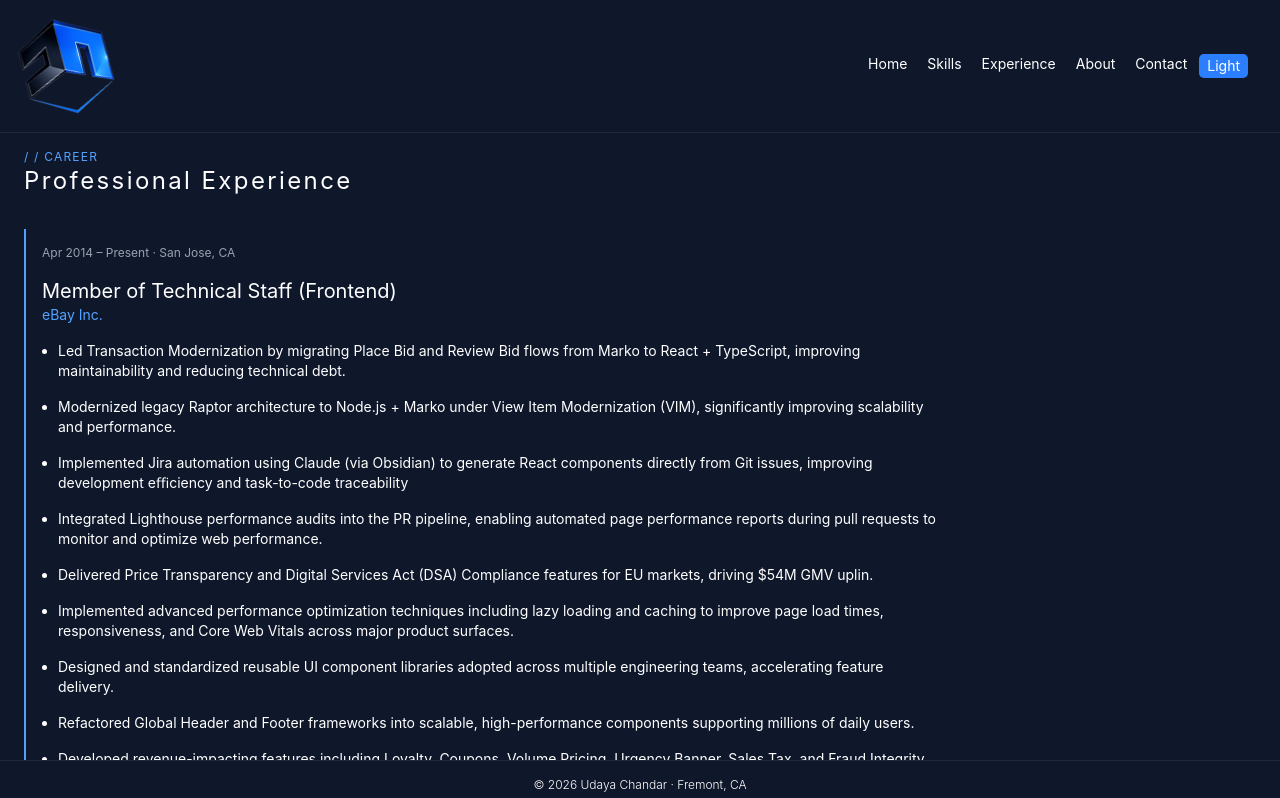
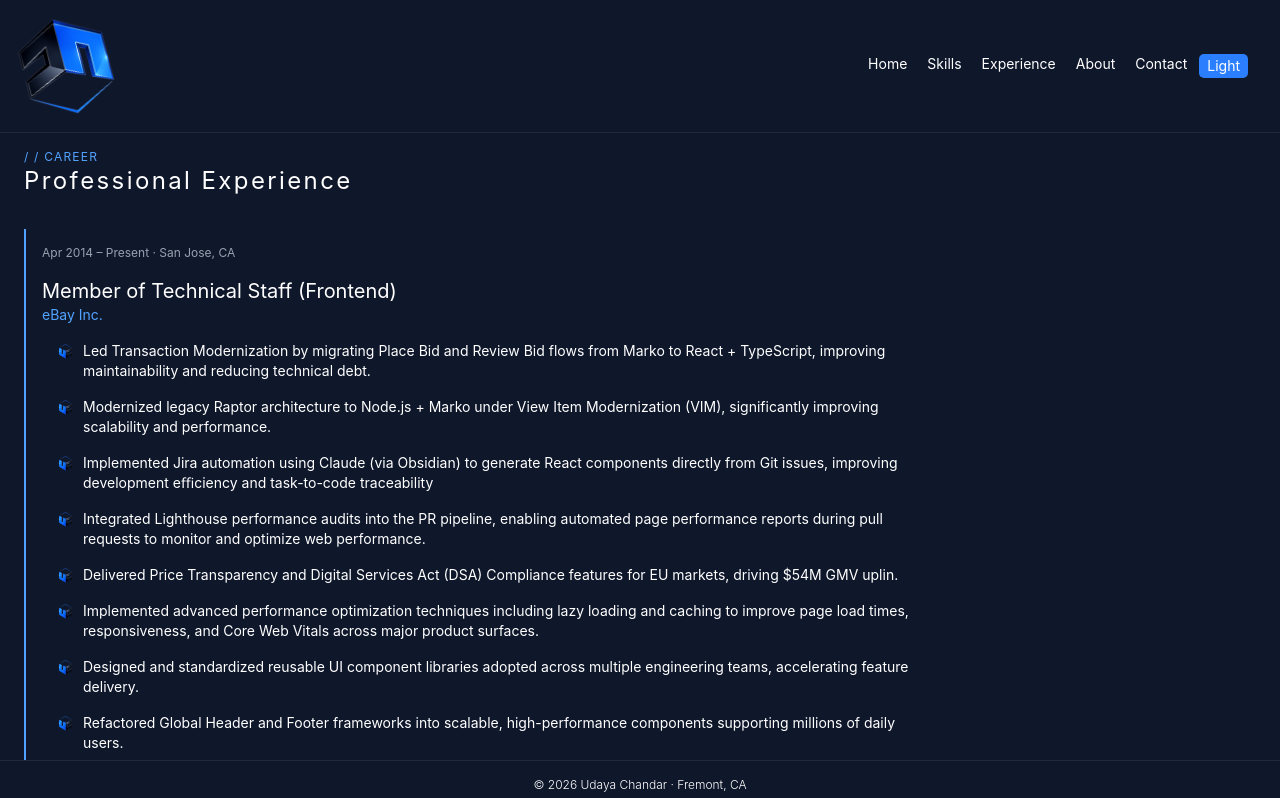
Before and after one commit to udayamca/udaya-profile, a React (Vite) app: page /experience in a window 1280 px wide. Shown: the top 798 px of the page. Built offline with nearby package versions, Linux system fonts and the light colour scheme.

Commit message:
adding bullet as logo to list

```diff
--- a/src/index.css
+++ b/src/index.css
@@ -1,3 +1,21 @@
 @import "tailwindcss";
 
 @custom-variant dark (&:where(.dark, .dark *));
+
+.uc-bullet li {
+    list-style: none;
+    padding-left: 25px;
+    position: relative;
+}
+
+li::before {
+    content: "";
+    position: absolute;
+    left: 0;
+    top: 3px;
+    width: 15px;
+    height: 15px;
+    background-image: url(/src/assets/uc-logo.png);
+    background-size: contain;
+    background-repeat: no-repeat;
+}
--- a/src/pages/Experience.tsx
+++ b/src/pages/Experience.tsx
@@ -13,7 +13,7 @@
             <div className="text-sm text-blue-500 dark:text-blue-400  mb-4">
               eBay Inc.
             </div>
-            <ul className="list-disc pl-4 x-1/2">
+            <ul className="list-disc uc-bullet pl-4 x-1/2">
               <li className="mb-4">
                 Led Transaction Modernization by migrating Place Bid and Review
                 Bid flows from Marko to React + TypeScript, improving
@@ -105,7 +105,7 @@
             <div className="text-xs text-gray-400 mb-4">
               (As a consultant at eBay Inc.)
             </div>
-            <ul className="list-disc pl-4 x-1/2">
+            <ul className="list-disc uc-bullet pl-4 x-1/2">
               <li className="mb-4">
                 Delivered frontend development for eBay UPE Mobile Web
                 initiatives, building scalable and responsive user experiences.
@@ -131,7 +131,7 @@
             <div className="text-xs text-gray-400 mb-4">
               (As a consultant at eBay Inc.)
             </div>
-            <ul className="list-disc pl-4 x-1/2">
+            <ul className="list-disc uc-bullet pl-4 x-1/2">
               <li className="mb-4">
                 Contributed to frontend engineering initiatives supporting
                 global eCommerce plaLorms.
```
